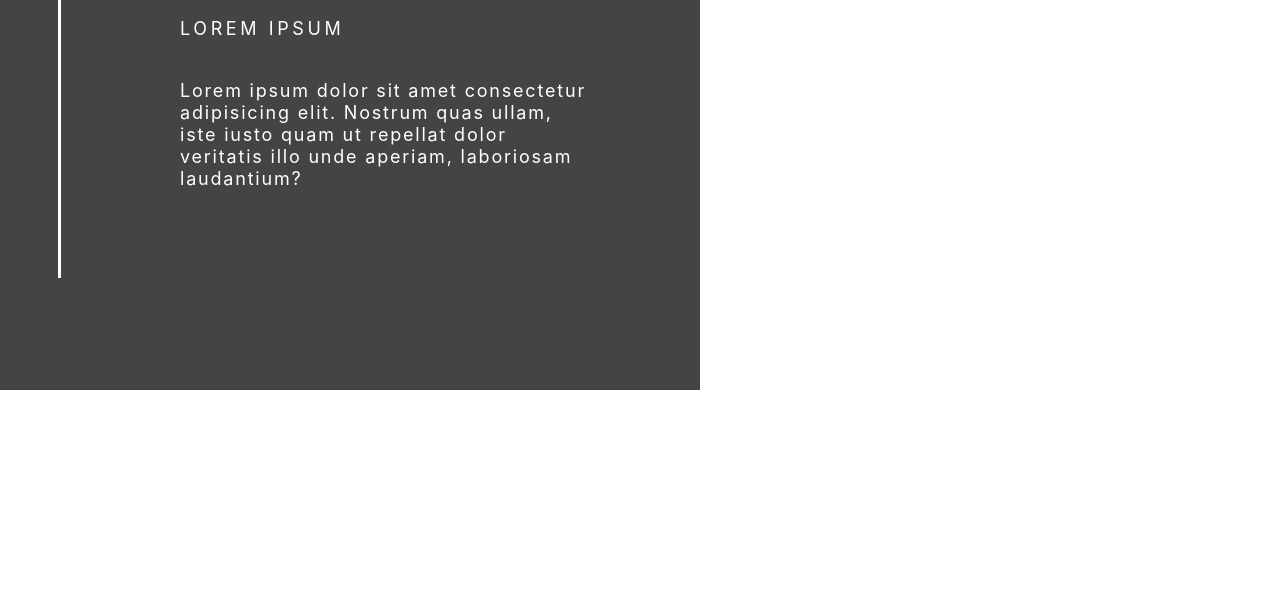
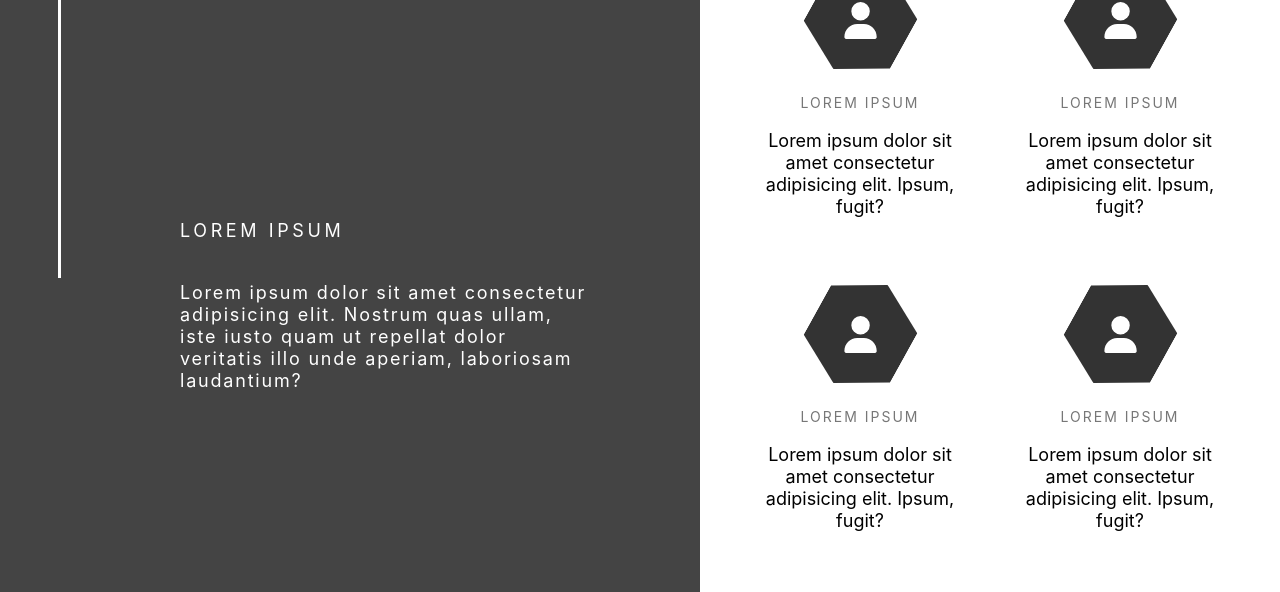
Before and after one commit to Valitriya/Practice, a website: page index_3.html in a window 1280 px wide. Shown: the part 410-1002 px from the top of the page. Before the commit the page ends 800 px from the top, so only its background shows below. Drawn offline with Linux system fonts and the light colour scheme.

Commit message:
slide_3 part two

```diff
--- a/index_3.html
+++ b/index_3.html
@@ -16,7 +16,50 @@
                 <p class="box__left-descr">Lorem ipsum dolor sit amet consectetur adipisicing elit. Nostrum quas ullam, iste iusto quam ut repellat dolor veritatis illo unde aperiam, laboriosam laudantium?</p>
            </div>
         </div>
-        <div class="box__right"></div>
+        <div class="box__right">
+            <div class="card">
+                <div class="card__img">
+                    <svg xmlns="http://www.w3.org/2000/svg" height="1em" viewBox="0 0 448 512"><path d="M224 256A128 128 0 1 0 224 0a128 128 0 1 0 0 256zm-45.7 48C79.8 304 0 383.8 0 482.3C0 498.7 13.3 512 29.7 512H418.3c16.4 0 29.7-13.3 29.7-29.7C448 383.8 368.2 304 269.7 304H178.3z"/></svg>
+                </div>
+                <h3 class="card__title">Lorem ipsum</h3>
+                <p class="cart__descr">Lorem ipsum dolor sit amet consectetur adipisicing elit. Ipsum, fugit?</p>
+            </div>
+            <div class="card">
+                <div class="card__img">
+                    <svg xmlns="http://www.w3.org/2000/svg" height="1em" viewBox="0 0 448 512"><path d="M224 256A128 128 0 1 0 224 0a128 128 0 1 0 0 256zm-45.7 48C79.8 304 0 383.8 0 482.3C0 498.7 13.3 512 29.7 512H418.3c16.4 0 29.7-13.3 29.7-29.7C448 383.8 368.2 304 269.7 304H178.3z"/></svg>
+                </div>
+                <h3 class="card__title">Lorem ipsum</h3>
+                <p class="cart__descr">Lorem ipsum dolor sit amet consectetur adipisicing elit. Ipsum, fugit?</p>
+            </div>
+            <div class="card">
+                <div class="card__img">
+                    <svg xmlns="http://www.w3.org/2000/svg" height="1em" viewBox="0 0 448 512"><path d="M224 256A128 128 0 1 0 224 0a128 128 0 1 0 0 256zm-45.7 48C79.8 304 0 383.8 0 482.3C0 498.7 13.3 512 29.7 512H418.3c16.4 0 29.7-13.3 29.7-29.7C448 383.8 368.2 304 269.7 304H178.3z"/></svg>
+                </div>
+                <h3 class="card__title">Lorem ipsum</h3>
+                <p class="cart__descr">Lorem ipsum dolor sit amet consectetur adipisicing elit. Ipsum, fugit?</p>
+            </div>
+            <div class="card">
+                <div class="card__img">
+                    <svg xmlns="http://www.w3.org/2000/svg" height="1em" viewBox="0 0 448 512"><path d="M224 256A128 128 0 1 0 224 0a128 128 0 1 0 0 256zm-45.7 48C79.8 304 0 383.8 0 482.3C0 498.7 13.3 512 29.7 512H418.3c16.4 0 29.7-13.3 29.7-29.7C448 383.8 368.2 304 269.7 304H178.3z"/></svg>
+                </div>
+                <h3 class="card__title">Lorem ipsum</h3>
+                <p class="cart__descr">Lorem ipsum dolor sit amet consectetur adipisicing elit. Ipsum, fugit?</p>
+            </div>
+            <div class="card">
+                <div class="card__img">
+                    <svg xmlns="http://www.w3.org/2000/svg" height="1em" viewBox="0 0 448 512"><path d="M224 256A128 128 0 1 0 224 0a128 128 0 1 0 0 256zm-45.7 48C79.8 304 0 383.8 0 482.3C0 498.7 13.3 512 29.7 512H418.3c16.4 0 29.7-13.3 29.7-29.7C448 383.8 368.2 304 269.7 304H178.3z"/></svg>
+                </div>
+                <h3 class="card__title">Lorem ipsum</h3>
+                <p class="cart__descr">Lorem ipsum dolor sit amet consectetur adipisicing elit. Ipsum, fugit?</p>
+            </div>
+            <div class="card">
+                <div class="card__img">
+                    <svg xmlns="http://www.w3.org/2000/svg" height="1em" viewBox="0 0 448 512"><path d="M224 256A128 128 0 1 0 224 0a128 128 0 1 0 0 256zm-45.7 48C79.8 304 0 383.8 0 482.3C0 498.7 13.3 512 29.7 512H418.3c16.4 0 29.7-13.3 29.7-29.7C448 383.8 368.2 304 269.7 304H178.3z"/></svg>
+                </div>
+                <h3 class="card__title">Lorem ipsum</h3>
+                <p class="cart__descr">Lorem ipsum dolor sit amet consectetur adipisicing elit. Ipsum, fugit?</p>
+            </div>
+        </div>
     </div>
 </body>
 </html>
--- a/sass/_3.scss
+++ b/sass/_3.scss
@@ -39,4 +39,41 @@
             letter-spacing: 0.1em;
         }
     }
+    &__right{
+        display: grid;
+        grid-template-columns: repeat(auto-fit, minmax(200px, auto));
+        padding: 60px;
+        grid-gap: 60px;
+        .card{
+            display: grid;
+            justify-items: center;
+            text-align: center;
+            &__img{
+                width: 99px;
+                height: 112px;
+                background-color: #333;
+                -webkit-clip-path: polygon(50% 0%, 100% 25%, 100% 75%, 50% 100%, 0% 75%, 0% 25%);
+                clip-path: polygon(50% 0%, 100% 25%, 100% 75%, 50% 100%, 0% 75%, 0% 25%);
+                transform: rotate(29deg);
+                display: grid;
+                justify-items: center;
+                align-items: center;
+                & svg {
+                    width: 34%;
+                    height: 33%;
+                    transform: rotate(calc(29deg * -1));
+                    & path{
+                        fill: #fff;
+                    }
+                }
+            }
+            &__title{
+                margin: 16px 0;
+                color: #777;
+                font-size: 14px;
+                letter-spacing: 2px;
+                text-transform: uppercase;
+            }
+        }
+    }
 }
```
Also changed, not shown: css/style.min.css, 1 other file.
